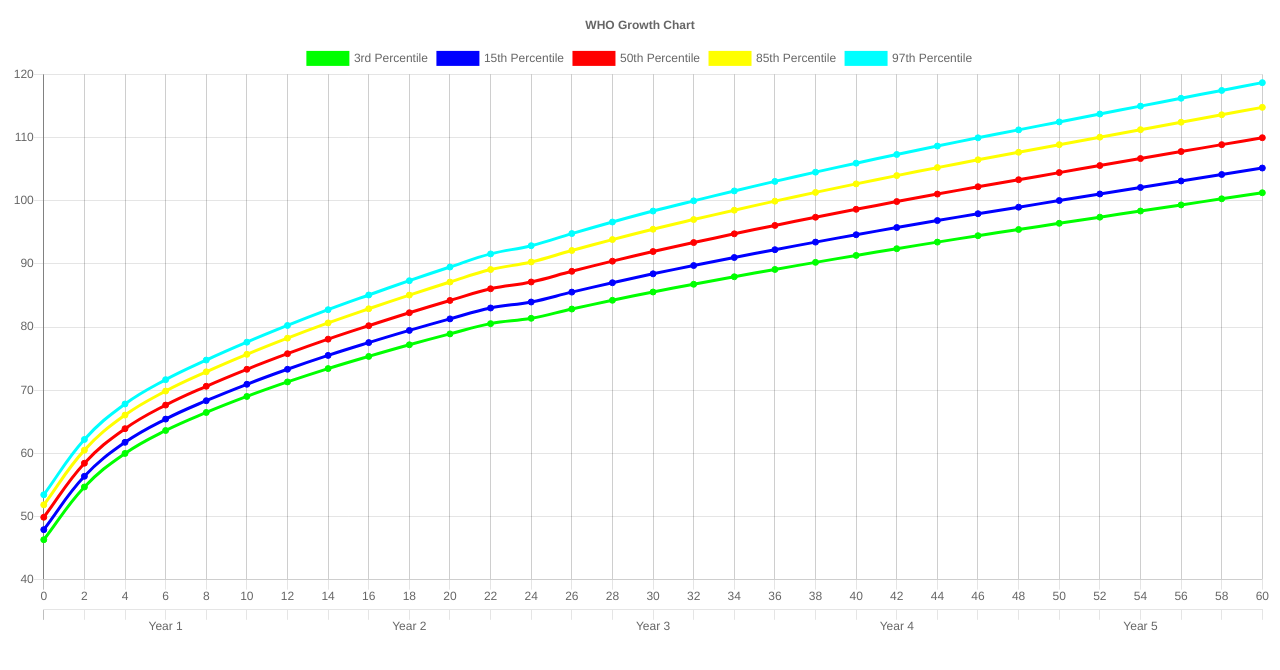
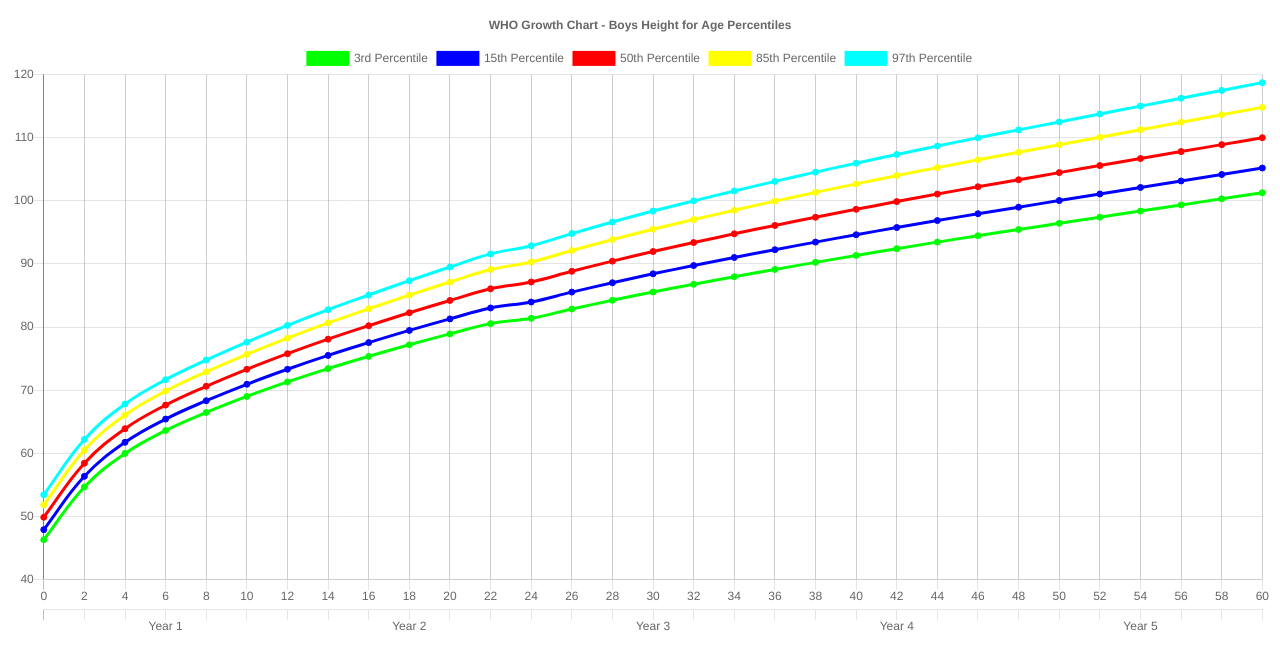
Before and after one commit to johncollinson2001/growth-chart-demo, a plain HTML site: page GrowthChartDemo/wwwroot/index.html in a window 1280 px wide. Drawn offline with nearby package versions, Linux system fonts and the light colour scheme.

Commit message:
Updated labelling

```diff
--- a/GrowthChartDemo/wwwroot/index.html
+++ b/GrowthChartDemo/wwwroot/index.html
@@ -111,7 +111,7 @@
                     },
                     title: {
                         display: true,
-                        text: 'WHO Growth Chart'
+                        text: 'WHO Growth Chart - Boys Height for Age Percentiles'
                     },
                     scales: {
                         xAxes: [
```
